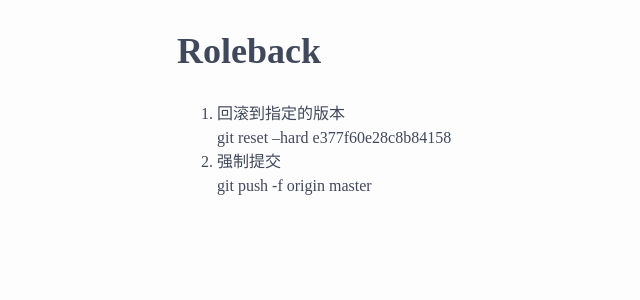
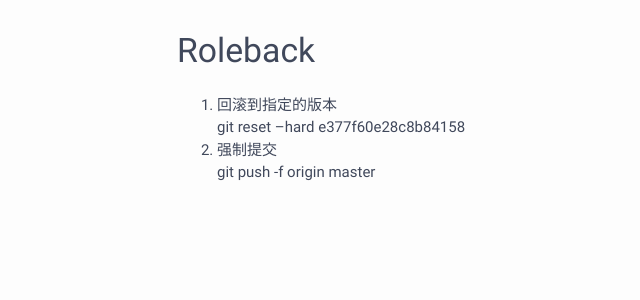
Before and after one commit to thomasl007/thomasl007.github.io, a Jekyll site: the page built from collections/_Git/roleback.md, in a window 1280 px wide. Shown: the top 300 px of the page, without its empty margins (93-733 px from the left). Built offline with Jekyll 4.4.1, drawn with Linux system fonts in a browser that asks for light colours; nearby versions of some CDN libraries.

Commit message:
Update collection.html

```diff
--- a/_layouts/collection.html
+++ b/_layouts/collection.html
@@ -8,7 +8,7 @@
     <!--Import Google Icon Font-->
     <link href="https://fonts.googleapis.com/icon?family=Material+Icons" rel="stylesheet">
     <!--Import materialize.css-->
-    <!--link type="text/css" rel="stylesheet" href="../../assets/materialize/css/materialize.min.css"  media="screen,projection"/-->
+    <link type="text/css" rel="stylesheet" href="../../assets/materialize/css/materialize.min.css"  media="screen,projection"/>
     <!--Let browser know website is optimized for mobile-->
     <meta name="viewport" content="width=device-width, initial-scale=1.0"/>
 
```
